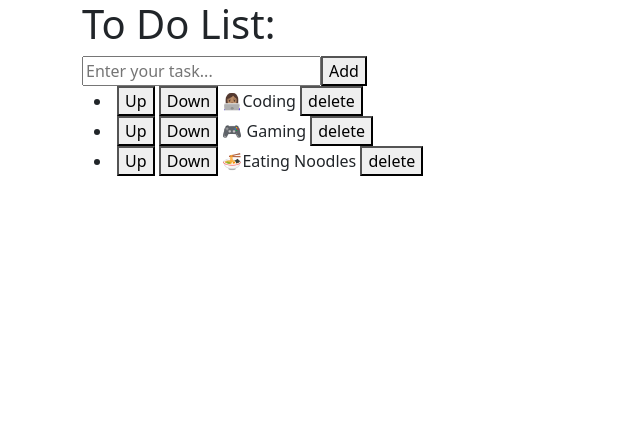
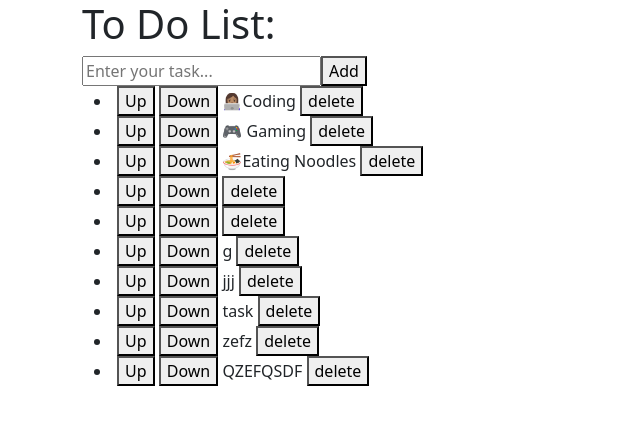
Before and after one commit to 3afaf-ahadad/My-To-Do-List, a React (Vite) app: page / in a window 1280 px wide. Shown: the top 424 px of the page, without its empty margins (0-640 px from the left). Built offline with nearby package versions, Linux system fonts and the light colour scheme; data requests are answered from the project's data file.

Commit message:
Refactor task addition logic to trim input and handle response; update task structure in db.json

```diff
--- a/src/components/ToDoList.jsx
+++ b/src/components/ToDoList.jsx
@@ -15,17 +15,30 @@ function ToDoList() {
   }, []);
 
   function handleAddTask() {
-    const taskText = inputValue;
+    const taskText = inputValue.trim();
 
     if (taskText) {
-      const newTask = taskText;
-      fetch("http://localhost:8000/tasks")({
+      const newTask = {
+        id: tasks[tasks.length - 1].id + 1,
+        task: taskText,
+      };
+
+      fetch("http://localhost:8000/tasks", {
         method: "POST",
         headers: {
           "Content-type": "application/json",
         },
         body: JSON.stringify(newTask),
-      }).then((res) => res.json());
+      })
+        .then((res) => res.json())
+
+        .then((data) => {
+          setTasks([...tasks, data]);
+          setInputValue("");
+        })
+        .catch((err) => {
+          console.error("Error Adding task: ", err);
+        });
     }
   }
 
--- a/src/data/db.json
+++ b/src/data/db.json
@@ -1,7 +1,44 @@
 {
   "tasks": [
-    { "id": 1, "task": "👩🏽‍💻Coding" },
-    { "id": 2, "task": "🎮 Gaming" },
-    { "id": 3, "task": "🍜Eating Noodles" }
+    {
+      "id": 1,
+      "task": "👩🏽‍💻Coding"
+    },
+    {
+      "id": 2,
+      "task": "🎮 Gaming"
+    },
+    {
+      "id": 3,
+      "task": "🍜Eating Noodles"
+    },
+    {
+      "id": 4,
+      "taskText": "d"
+    },
+    {
+      "id": 5,
+      "taskText": "dd"
+    },
+    {
+      "id": 6,
+      "task": "g"
+    },
+    {
+      "id": 7,
+      "task": "jjj"
+    },
+    {
+      "id": 8,
+      "task": "task"
+    },
+    {
+      "id": 9,
+      "task": "zefz"
+    },
+    {
+      "id": 10,
+      "task": "QZEFQSDF"
+    }
   ]
 }
```
